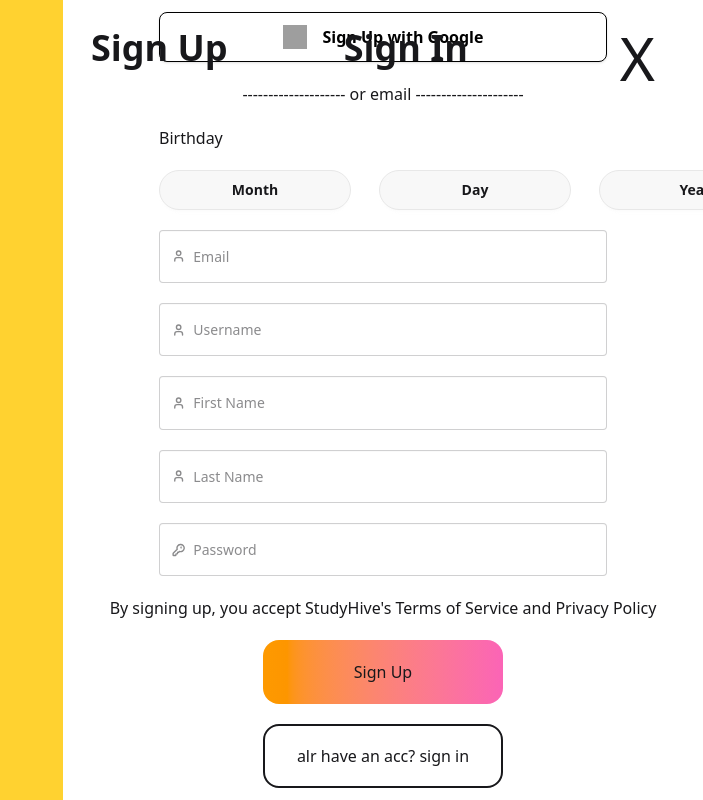
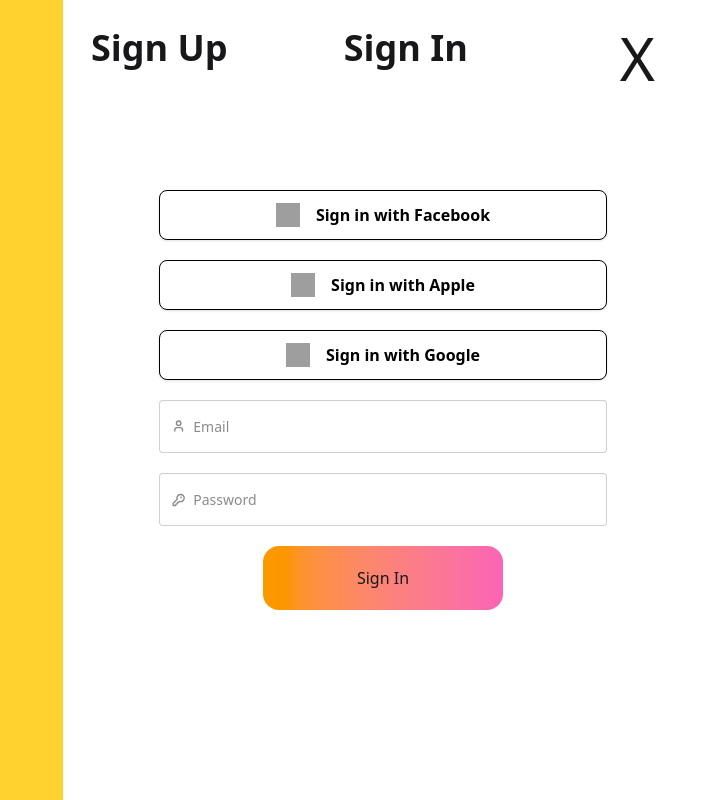
Before and after one commit to staten-island-tech/supabase-studyhive, a Vue app in the folder studyhive/: page / in a window 1280 px wide. Both pictures are taken after a click on the item "SIGN IN". Shown: the top 800 px of the page, without its empty margins (577-1280 px from the left). Built offline with nearby package versions, Linux system fonts and the light colour scheme; grey boxes are pictures that could not be loaded.

Commit message:
starting sign in + testing

```diff
--- a/studyhive/src/components/SignIn.vue
+++ b/studyhive/src/components/SignIn.vue
@@ -7,7 +7,7 @@
         <li class="font-bold text-4xl cursor-pointer p-7">Sign In</li>
         <div @click="close" class="absolute right-5 text-6xl cursor-pointer p-7">X</div>
       </ul>
-      <div class="signup w-full h-full bg-white flex flex-col justify-center items-center gap-y-5">
+      <div class="signup w-full h-full bg-white hidden flex-col justify-center items-center gap-y-5">
         <button
           @click=""
           class="bg-white w-[70%] border rounded-lg px-6 py-3 text-black font-bold shadow flex justify-center items-center gap-4"
@@ -201,7 +201,7 @@
         </button>
       </div>
       <div
-        class="signin w-full h-full bg-white flex-col justify-center items-center gap-y-5 hidden"
+        class="signin w-full h-full bg-white flex-col justify-center items-center gap-y-5 flex"
       >
         <button
           @click=""
@@ -252,11 +252,10 @@
           <input
             type="input"
             required
-            placeholder="Username"
-            pattern="[A-Za-z][A-Za-z0-9\-]*"
-            minlength="3"
-            maxlength="30"
-            title="Only letters, numbers or dash"
+            placeholder="Email"
+            v-model="email"
+            pattern="[a-z0-9._%+\-]+@[a-z0-9.\-]+\.[a-z]{2,}$"
+            title="Must be in the format characters@characters.domain, including numbers, latters, @, and ."
           />
         </label>
         <label class="input validator w-[70%] h-1/15">
@@ -278,12 +277,14 @@
             type="password"
             required
             placeholder="Password"
+            v-model="password"
             minlength="8"
             pattern="(?=.*\d)(?=.*[a-z])(?=.*[A-Z]).{8,}"
             title="Must be more than 8 characters, including number, lowercase letter, uppercase letter"
           />
         </label>
         <button
+        @click="signIn"
           class="cursor-pointer w-[15rem] h-[4rem] rounded-2xl bg-gradient-to-r from-amber-500 to-pink-400"
         >
           Sign In
@@ -297,21 +298,21 @@
 import { reactive, ref } from 'vue';
 import { supabase } from '@/supabase.ts';
 import { useUserStore } from '@/stores/users.ts';
-import { gsap } from 'gsap'
-const selectedmonth = ref('Month')
+import { gsap } from 'gsap';
+const selectedmonth = ref('Month');
 function changeselected(selected: string) {
   return (selected = document.documentElement.innerText)
 }
 
 //dont use firebase use supabase instead***
-const emit = defineEmits(['close'])
+const emit = defineEmits(['close']);
 function selection() {
   //const selected = ref('sign in')
   //if clicked sign up, then hide other and switch to sign up area, vice versa (also make it so that if selected it will be underlined)
-  console.log('uea')
+  console.log('uea');
 }
 function close() {
-  emit('close')
+  emit('close');
 }
 
 const userStore = useUserStore();
@@ -322,7 +323,38 @@ let password = ref('');
 let username = ref('');
 
 //testing
+async function signIn() {
+  if ((email.value === '') || (password.value === '')) {
+    return "You didn't fill in all the inputs";
+  }
+  const { data, error } = await supabase.auth.signInWithPassword(
+    {
+      email: email.value,
+      password: password.value
+    }
+  )
+  console.log(data, error);
+  if (error) {
+      return "ERROR";
+  }
+  const user = {
+    email: email.value,
+    username: username.value,
+    fullName: fullName[0] + ' ' + fullName[1],
+    pfp: 'https://i.pinimg.com/736x/53/57/61/53576100ffec1b41db0c013c46708cad.jpg'
+  }
+  userStore.signIn(user);
+  close();
+  email = ref('');
+  password = ref('');
+  console.log(email.value, fullName, password.value, username.value);
+}
+
+//testing
 async function signup() {
+  if ((email.value === '') || (fullName === reactive(['', ''])) || (password.value === '') || (username.value === '')) {
+    return "You didn't fill in all the inputs";
+  }
   const { data, error } = await supabase.auth.signUp(
     {
       email: email.value,
@@ -334,6 +366,9 @@ async function signup() {
         }
       }
     });
+    if (error) {
+      return "ERROR";
+    }
     const user = {
       email: email.value,
       username: username.value,
@@ -375,8 +410,6 @@ const days = ['Day']
 for (let i = 1; i <= 31; i++) {
   days.push(i.toString())
 }
-
-
 </script>
 
 <style scoped></style>
```
Also changed, not shown: 1 other file (tests, documents, lock files or other folders).
